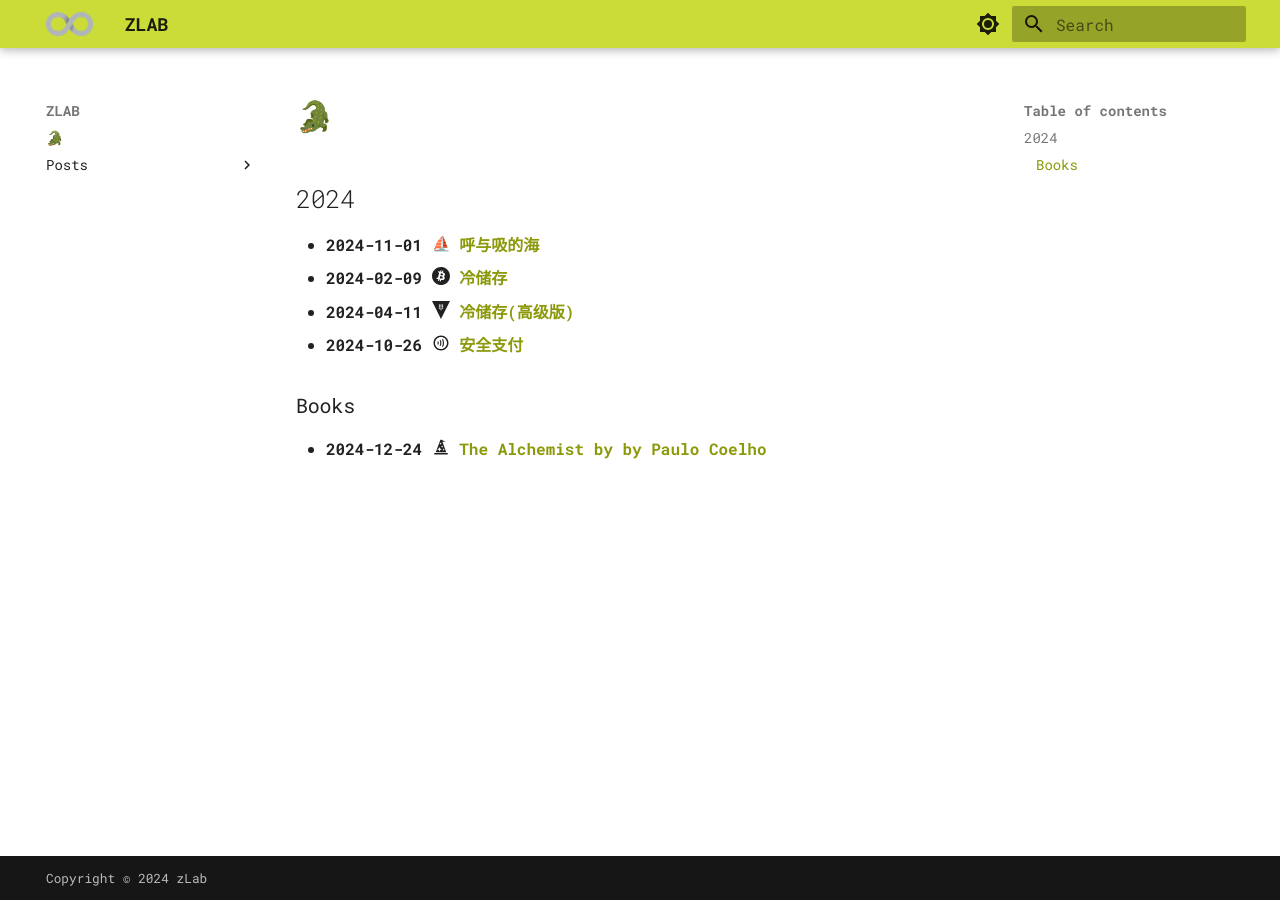
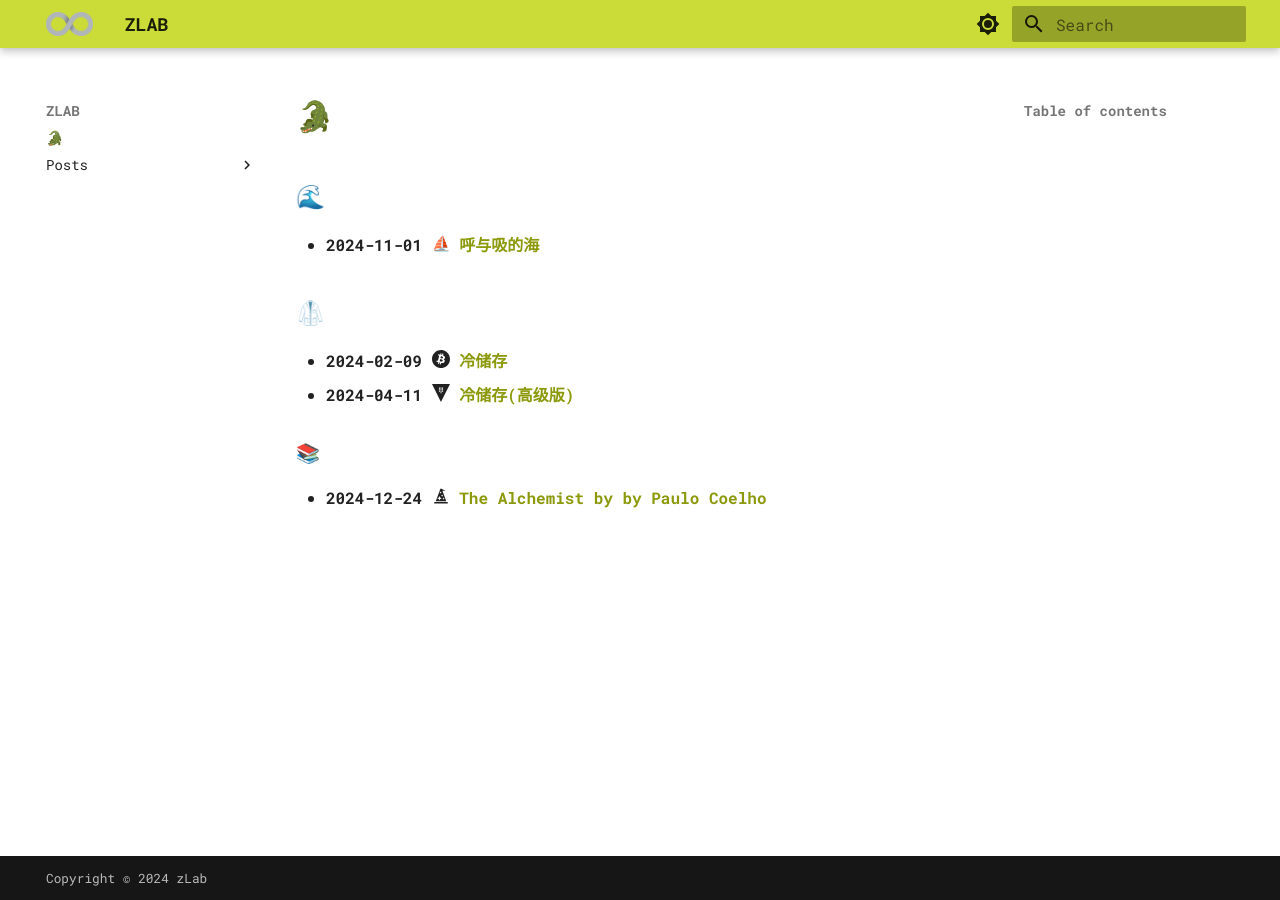
Before and after one commit to btc-z/btc-z.github.io, an MkDocs documentation site: the page built from docs/index.md, in a window 1280 px wide. Built offline with MkDocs 1.6.1 and Material for MkDocs 9.7.7, drawn with Linux system fonts in a browser that asks for light colours; emoji names are drawn with the system emoji font.

Commit message:
chore: update index.md

```diff
--- a/docs/index.md
+++ b/docs/index.md
@@ -1,12 +1,15 @@
 # :crocodile:
 
-## 2024
+## :ocean:
 
 - **2024-11-01 :sailboat: [呼与吸的海](posts/vipassana/呼与吸的海.md)**
+
+## :lab_coat:
+
 - **2024-02-09 :simple-bitcoin: [冷储存](posts/bitcoin/self_custody.md)**
 - **2024-04-11 :simple-vault: [冷储存(高级版)](posts/bitcoin/private_electrum_server.md)**
-- **2024-10-26 :material-contactless-payment-circle-outline: [安全支付](posts/bitcoin/coldcard_payment.md)**
 
-### Books
+
+### :books:
 
 - **2024-12-24 :material-wizard-hat: [The Alchemist by by Paulo Coelho](posts/books/alchemist.md)**
```
Also changed, not shown: docs/posts/books/siddhartha.md (added, +9 -0 lines).
